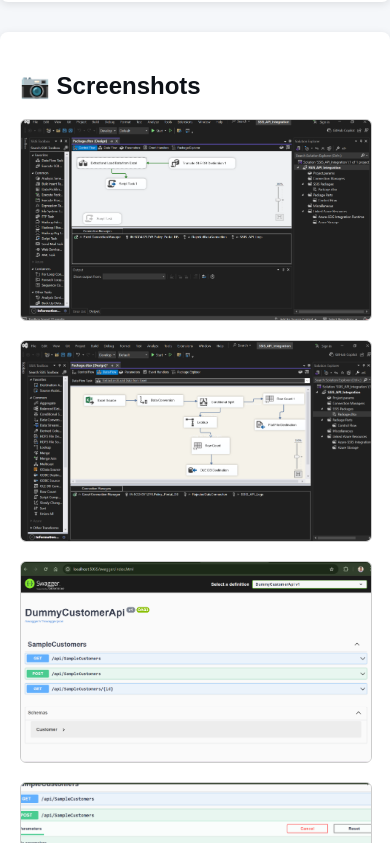
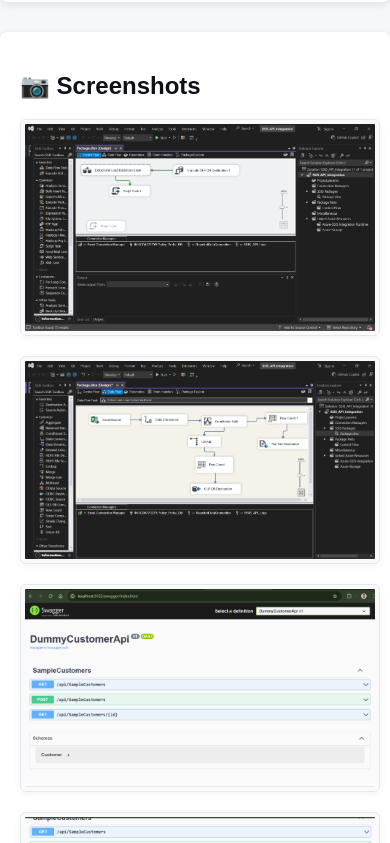
Before and after one commit to dataanalystaditi/SSIS-API-Integration, a plain HTML site: page docs/index.html in a window 390 px wide. Shown: the part 1901-2744 px from the top of the page. Drawn offline with Linux system fonts and the light colour scheme.

Commit message:
fix(docs): show screenshots in original size with responsive fit

```diff
--- a/docs/index.html
+++ b/docs/index.html
@@ -49,7 +49,7 @@
 
   <section id="screenshots">
     <h2>📷 Screenshots</h2>
-    <div class="gallery cover">
+    <div class="gallery">
       <a href="../Screenshots/ssis_control_flow.png" target="_blank">
         <img src="../Screenshots/ssis_control_flow.png" alt="SSIS Control Flow">
       </a>
--- a/docs/styles.css
+++ b/docs/styles.css
@@ -41,28 +41,23 @@ h2 {
   color: #0d1117;
 }
 
-/* ===== Screenshot Gallery ===== */
-.gallery {
-  display: grid;
-  grid-template-columns: repeat(auto-fill, minmax(280px, 1fr));
-  gap: 15px;
+/* ===== Gallery grid (original size but responsive) ===== */
+.gallery{
+  display: flex;
+  flex-direction: column; /* stack vertically */
+  align-items: center;    /* center each image */
+  gap: 20px;
 }
 
-/* Default gallery mode: contain (shows whole screenshots without distortion) */
-.gallery img {
-  width: 100%;
-  height: auto;
+.gallery img{
+  display: block;
+  max-width: 100%;  /* don’t overflow page */
+  height: auto;     /* preserve aspect ratio */
   border-radius: 6px;
-  border: 1px solid #ccc;
-  object-fit: contain;
-  background: #f9f9f9;
-  padding: 5px;
-  transition: transform 0.2s ease;
-  cursor: pointer;
-}
-
-.gallery img:hover {
-  transform: scale(1.03);
+  border: 1px solid #e2e8f0;
+  background: #fafafa;
+  padding: 4px;
+  box-shadow: 0 2px 10px rgba(0,0,0,0.05);
 }
 
 /* Optional alternative mode: uniform thumbnails (use class="gallery cover") */
```
